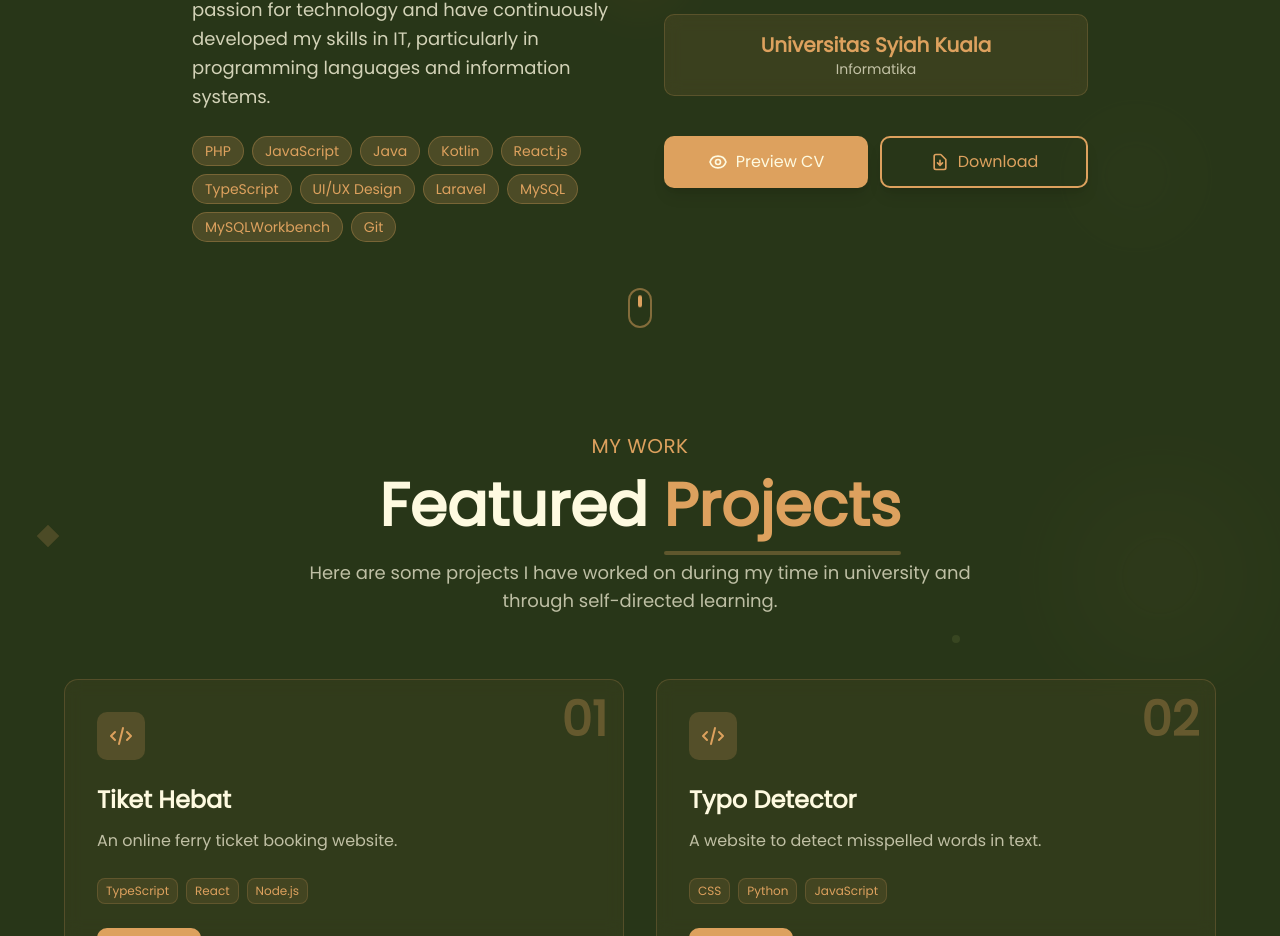
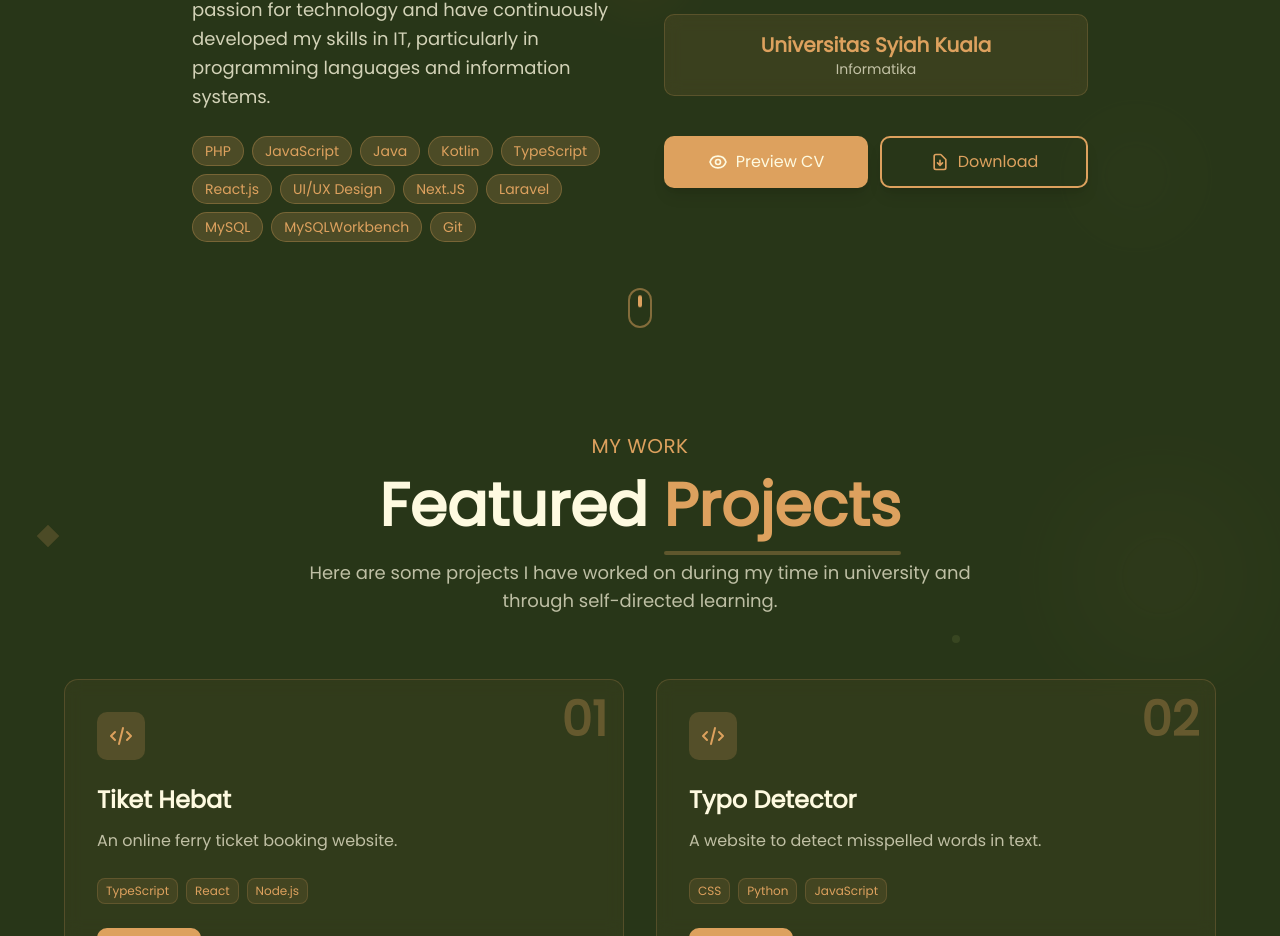
Before and after one commit to Ardiannnnnn/Cv-Ardi, a Next.js app: page / in a window 1280 px wide. Shown: the part 1232-2168 px from the top of the page. Built offline with nearby package versions, Linux system fonts and the light colour scheme.

Commit message:
update skill

```diff
--- a/src/components/portofolio/about.tsx
+++ b/src/components/portofolio/about.tsx
@@ -104,9 +104,10 @@ export default function About() {
                   "JavaScript",
                   "Java",
                   "Kotlin",
+                  "TypeScript",
                   "React.js",
-                  "TypeScript",
                   "UI/UX Design",
+                  "Next.JS",
                   "Laravel",
                   "MySQL",
                   "MySQLWorkbench",
```
